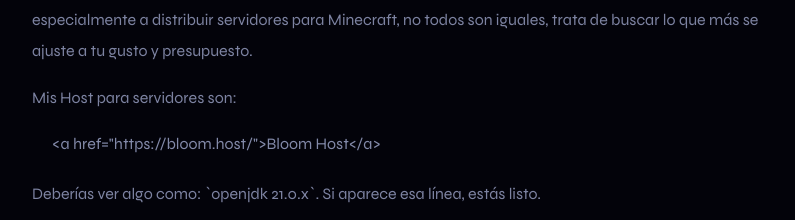
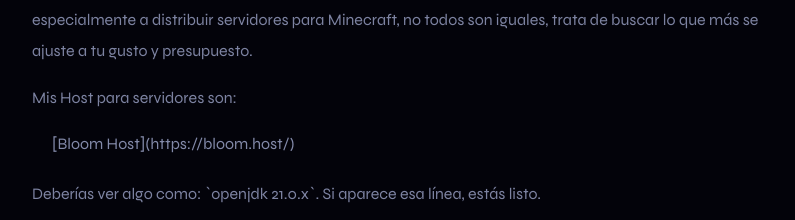
Before and after one commit to DinoChips/starguides, a React (Vite) app: page /articulo/1 in a window 1280 px wide. Shown: the part 1481-1701 px from the top of the page, without its empty margins (242-1037 px from the left). Built offline with nearby package versions, Linux system fonts and the light colour scheme; a web font is replaced by a local one.

Commit message:
Cambios en guías 2

```diff
--- a/src/data/articles.js
+++ b/src/data/articles.js
@@ -56,7 +56,7 @@
 
 Mis Host para servidores son:
 
-- <a href="https://bloom.host/">Bloom Host</a>
+- [Bloom Host](https://bloom.host/)
 
 Deberías ver algo como: \`openjdk 21.0.x\`. Si aparece esa línea, estás listo.
 
```
